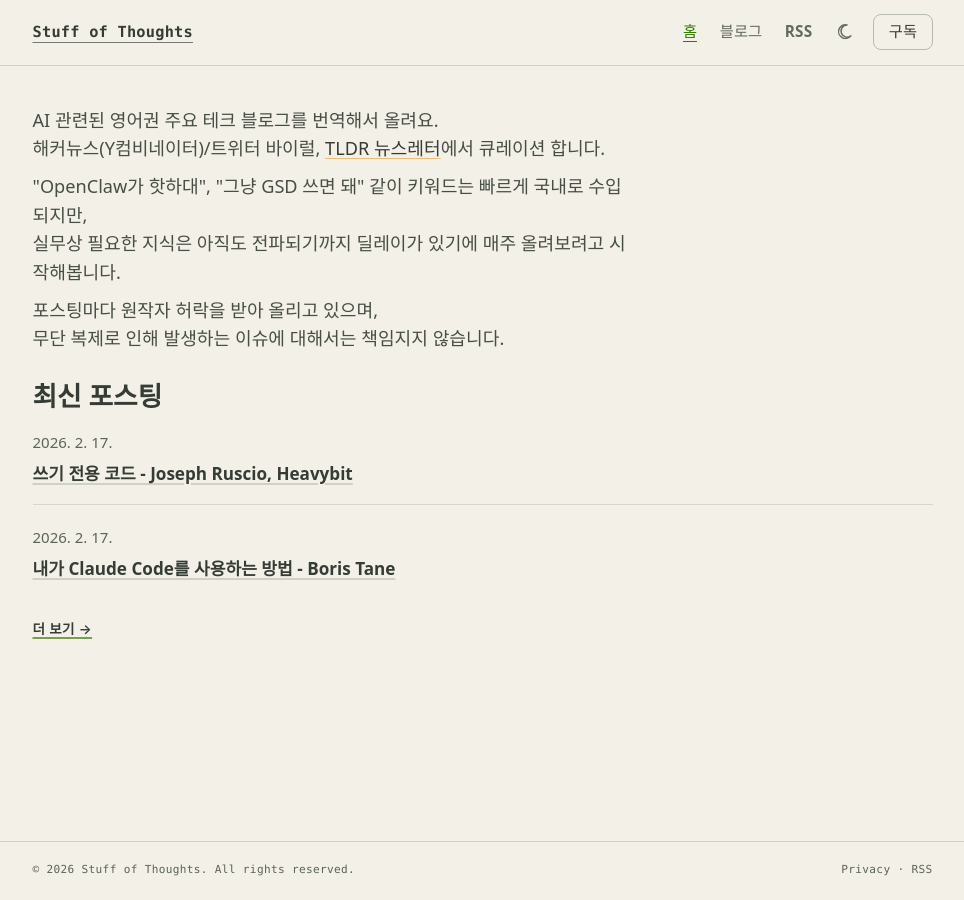
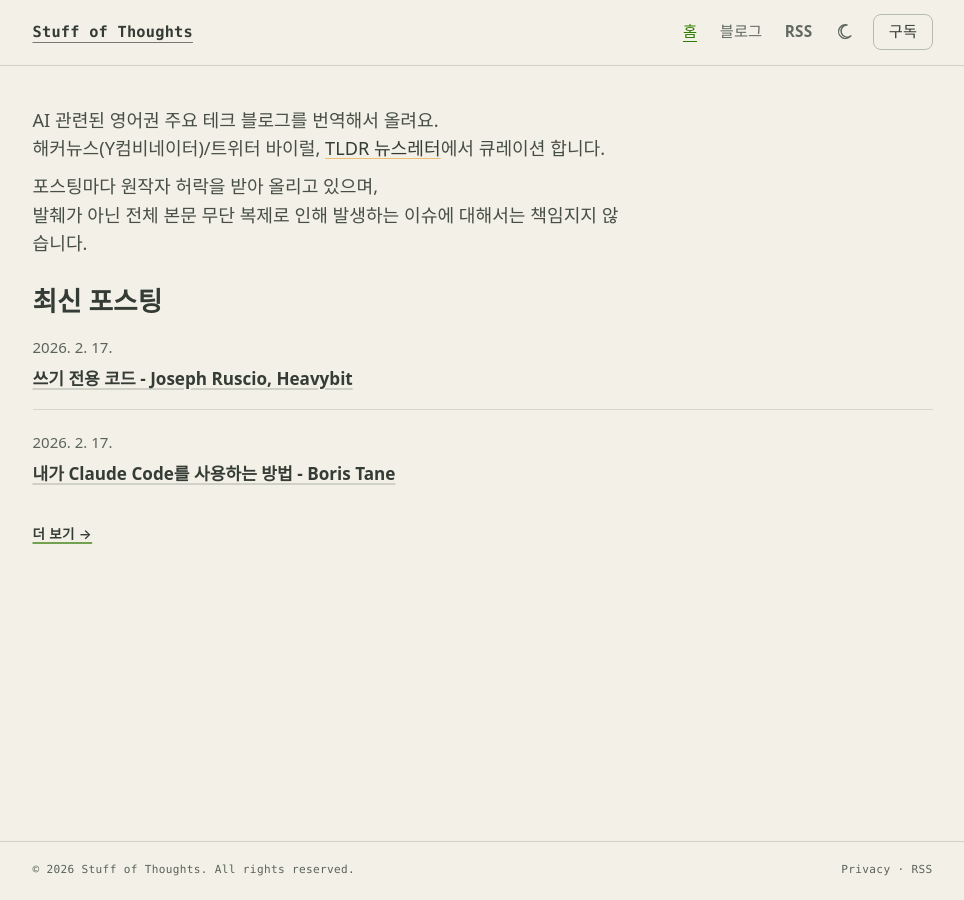
Before and after one commit to yjaychoi/stuffs-blog, a Jekyll site: the page built from index.md, in a window 1280 px wide. Shown: the whole page, without its empty margins (150-1114 px from the left). Built offline with Jekyll 4.4.1, drawn with Linux system fonts in a browser that asks for light colours.

Commit message:
chore: update home description

```diff
--- a/_layouts/home.html
+++ b/_layouts/home.html
@@ -8,12 +8,8 @@ layout: default
     해커뉴스(Y컴비네이터)/트위터 바이럴, <a href="https://tldr.tech/">TLDR 뉴스레터</a>에서 큐레이션 합니다.
   </p>
   <p>
-    "OpenClaw가 핫하대", "그냥 GSD 쓰면 돼" 같이 키워드는 빠르게 국내로 수입되지만,<br/>
-    실무상 필요한 지식은 아직도 전파되기까지 딜레이가 있기에 매주 올려보려고 시작해봅니다.
-  </p>
-  <p>
     포스팅마다 원작자 허락을 받아 올리고 있으며,<br/>
-    무단 복제로 인해 발생하는 이슈에 대해서는 책임지지 않습니다.
+    발췌가 아닌 전체 본문 무단 복제로 인해 발생하는 이슈에 대해서는 책임지지 않습니다.
   </p>
 </section>
 
```
